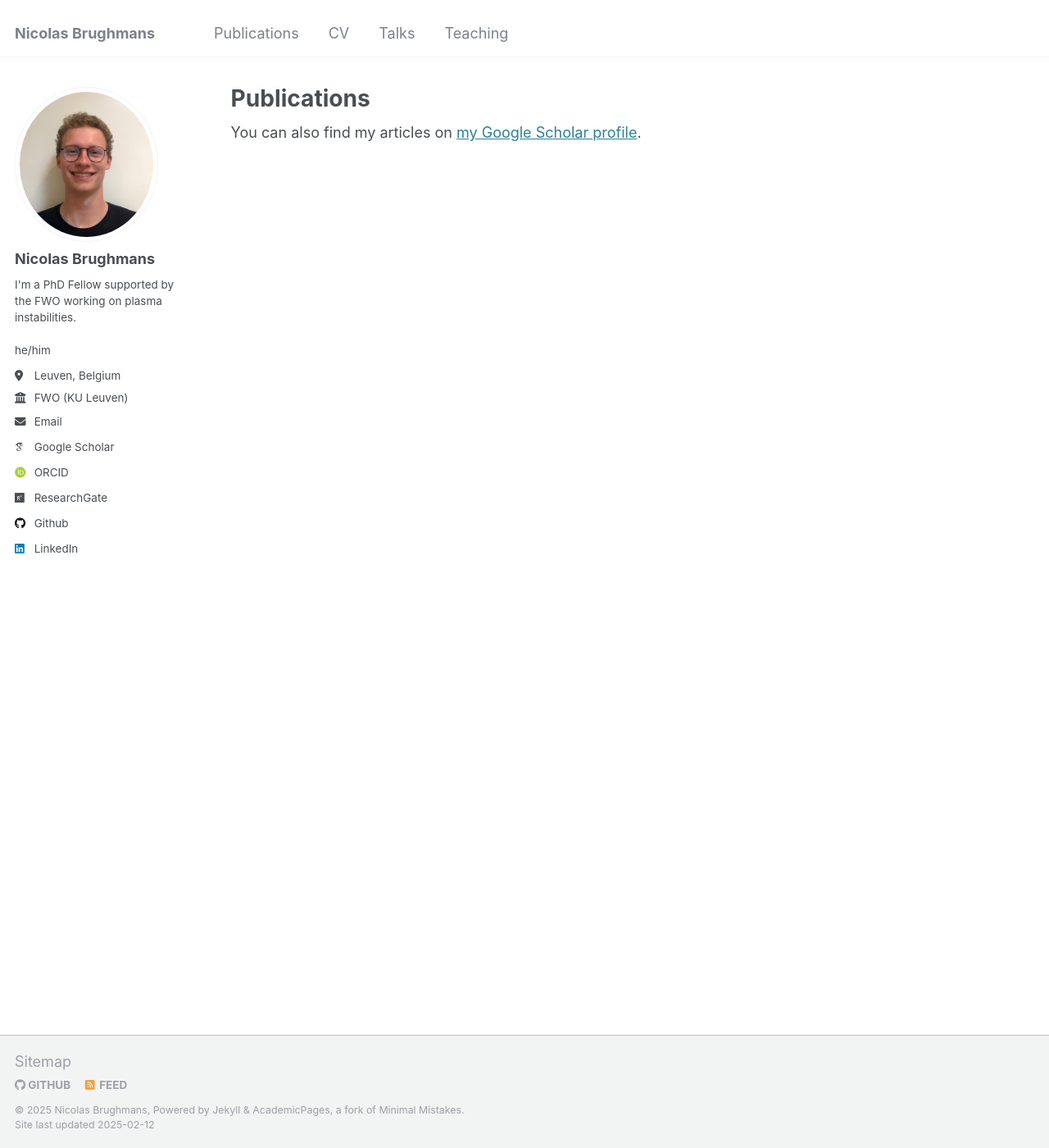
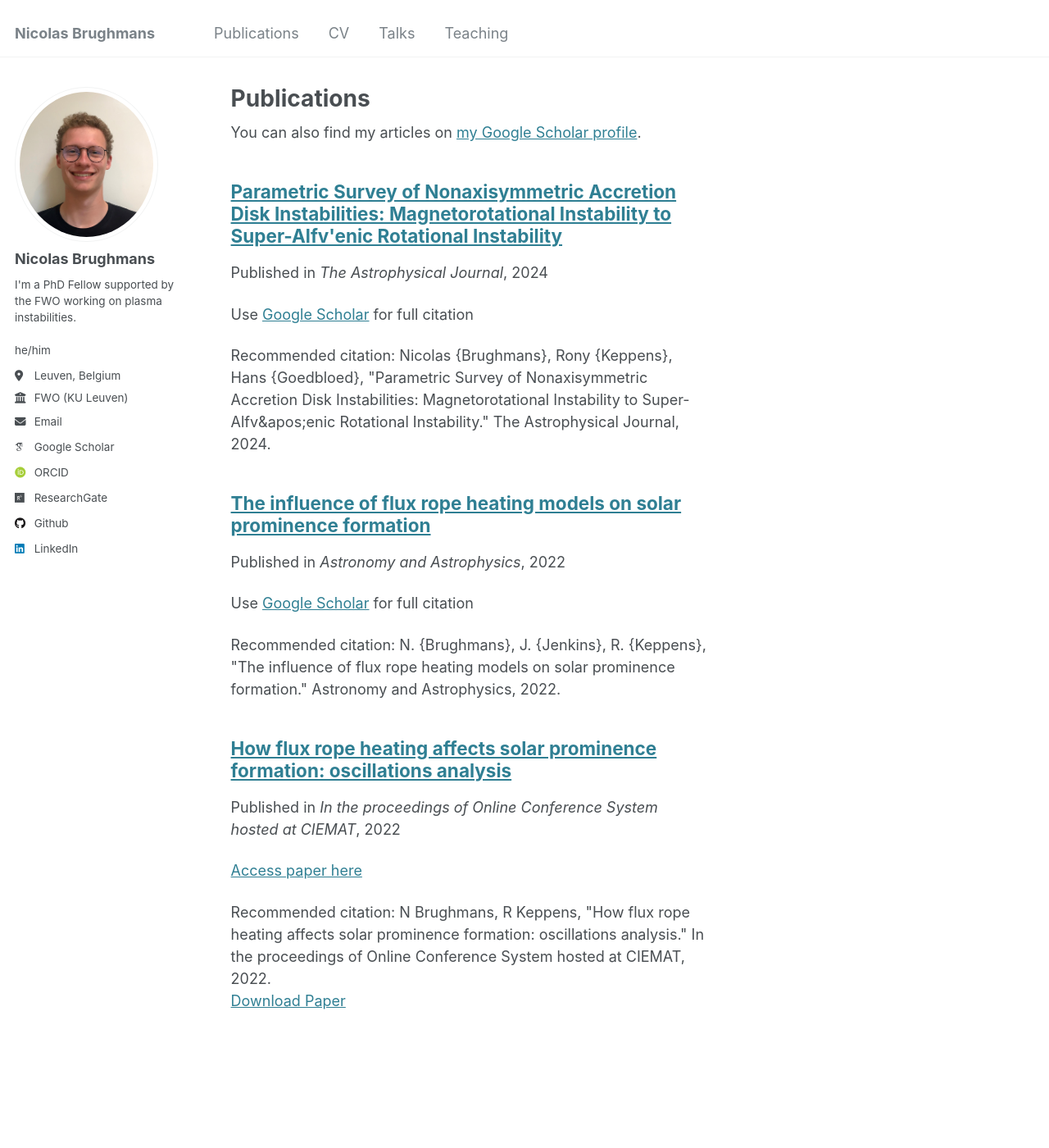
Before and after one commit to nicolasbrughmans/nicolasbrughmans.github.io, a Jekyll site: the page built from _pages/publications.md, in a window 1280 px wide and 1400 px high. Shown: the whole window at 82% size. Built offline with Jekyll 4.4.1, drawn with Linux system fonts in a browser that asks for light colours; some web fonts are replaced.

Commit message:
Publications needed .md instead of .html

```diff
--- /dev/null
+++ b/_pages/publications.md
@@ -0,0 +1,16 @@
+---
+layout: archive
+title: "Publications"
+permalink: /publications/
+author_profile: true
+---
+
+{% if site.author.googlescholar %}
+  <div class="wordwrap">You can also find my articles on <a href="{{site.author.googlescholar}}">my Google Scholar profile</a>.</div>
+{% endif %}
+
+{% include base_path %}
+
+{% for post in site.publications reversed %}
+    {% include archive-single.html %}
+{% endfor %}
--- a/_publications/2022-12-01-The-influence-of-flux-rope-heating-models-on-solar-prominence-formation.md
+++ b/_publications/2022-12-01-The-influence-of-flux-rope-heating-models-on-solar-prominence-formation.md
@@ -3,7 +3,7 @@ title: "The influence of flux rope heating models on solar prominence formation"
 collection: publications
 permalink: /publication/2022-12-01-The-influence-of-flux-rope-heating-models-on-solar-prominence-formation
 date: 2022-12-01
-venue: 'aap'
-citation: ' N. {Brughmans},  J. {Jenkins},  R. {Keppens}, &quot;The influence of flux rope heating models on solar prominence formation.&quot; aap, 2022.'
+venue: 'Astronomy and Astrophysics'
+citation: ' N. {Brughmans},  J. {Jenkins},  R. {Keppens}, &quot;The influence of flux rope heating models on solar prominence formation.&quot; Astronomy and Astrophysics, 2022.'
 ---
 Use [Google Scholar](https://scholar.google.com/scholar?q=The+influence+of+flux+rope+heating+models+on+solar+prominence+formation){:target="_blank"} for full citation
--- a/_publications/2024-06-01-Parametric-Survey-of-Nonaxisymmetric-Accretion-Disk-Instabilities-Magnetorotational-Instability-to-Super-Alfvenic-Rotational-Instability.md
+++ b/_publications/2024-06-01-Parametric-Survey-of-Nonaxisymmetric-Accretion-Disk-Instabilities-Magnetorotational-Instability-to-Super-Alfvenic-Rotational-Instability.md
@@ -3,7 +3,7 @@ title: "Parametric Survey of Nonaxisymmetric Accretion Disk Instabilities: Magne
 collection: publications
 permalink: /publication/2024-06-01-Parametric-Survey-of-Nonaxisymmetric-Accretion-Disk-Instabilities-Magnetorotational-Instability-to-Super-Alfvenic-Rotational-Instability
 date: 2024-06-01
-venue: 'apj'
-citation: ' Nicolas {Brughmans},  Rony {Keppens},  Hans {Goedbloed}, &quot;Parametric Survey of Nonaxisymmetric Accretion Disk Instabilities: Magnetorotational Instability to Super-Alfv&amp;apos;enic Rotational Instability.&quot; apj, 2024.'
+venue: 'The Astrophysical Journal'
+citation: ' Nicolas {Brughmans},  Rony {Keppens},  Hans {Goedbloed}, &quot;Parametric Survey of Nonaxisymmetric Accretion Disk Instabilities: Magnetorotational Instability to Super-Alfv&amp;apos;enic Rotational Instability.&quot; The Astrophysical Journal, 2024.'
 ---
 Use [Google Scholar](https://scholar.google.com/scholar?q=Parametric+Survey+of+Nonaxisymmetric+Accretion+Disk+Instabilities:+Magnetorotational+Instability+to+Super+Alfv&#x27;enic+Rotational+Instability){:target="_blank"} for full citation
--- a/markdown_generator/pubs.bib
+++ b/markdown_generator/pubs.bib
@@ -2,7 +2,7 @@
 @ARTICLE{2024ApJ...968...19B,
        author = {{Brughmans}, Nicolas and {Keppens}, Rony and {Goedbloed}, Hans},
         title = "{Parametric Survey of Nonaxisymmetric Accretion Disk Instabilities: Magnetorotational Instability to Super-Alfv{\'e}nic Rotational Instability}",
-      journal = {\apj},
+      journal = {The Astrophysical Journal},
      keywords = {Galaxy accretion disks, Magnetohydrodynamics, 562, 1964, Astrophysics - High Energy Astrophysical Phenomena, Physics - Plasma Physics},
          year = 2024,
         month = jun,
@@ -21,7 +21,7 @@ archivePrefix = {arXiv},
 @ARTICLE{2022A&A...668A..47B,
        author = {{Brughmans}, N. and {Jenkins}, J.~M. and {Keppens}, R.},
         title = "{The influence of flux rope heating models on solar prominence formation}",
-      journal = {\aap},
+      journal = {Astronomy and Astrophysics},
      keywords = {Sun: filaments, prominences, Sun: atmosphere, Sun: corona, magnetohydrodynamics (MHD), Astrophysics - Solar and Stellar Astrophysics},
          year = 2022,
         month = dec,
```
Also changed, not shown: 1 other file.
